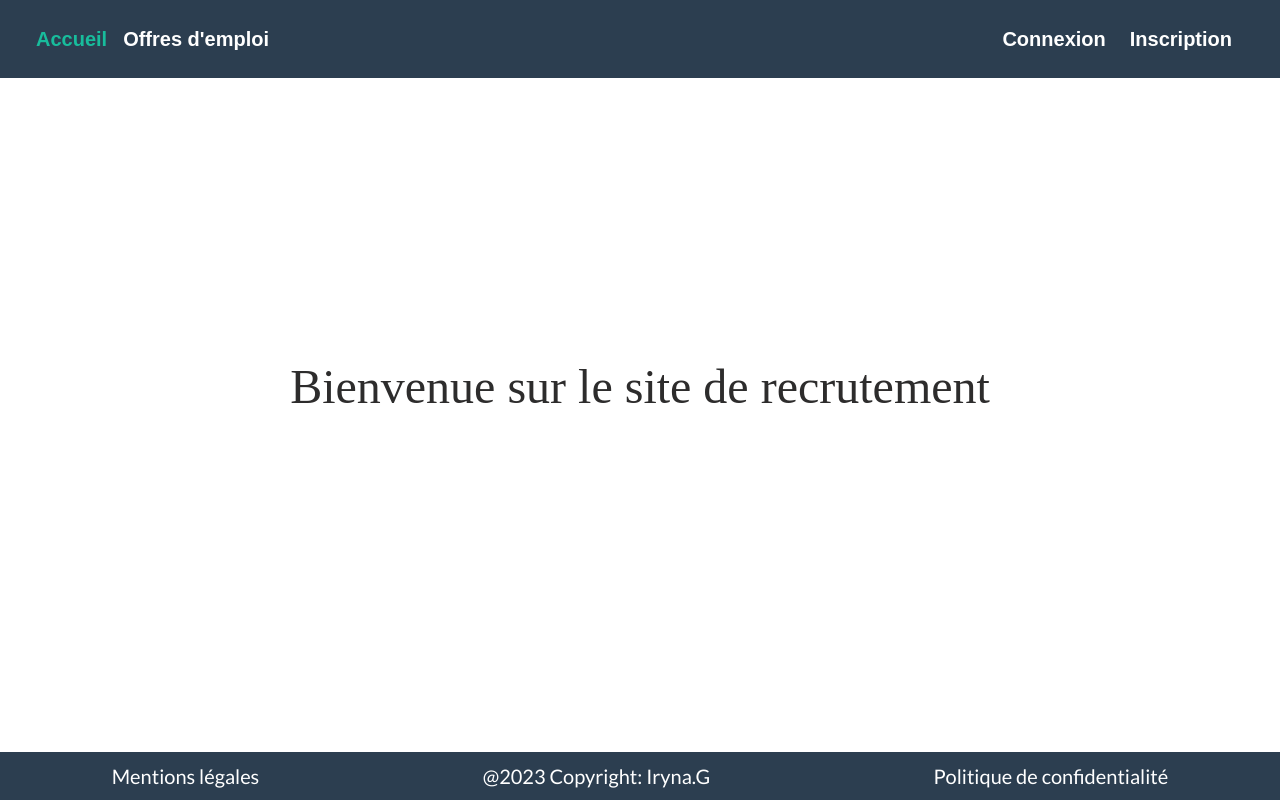
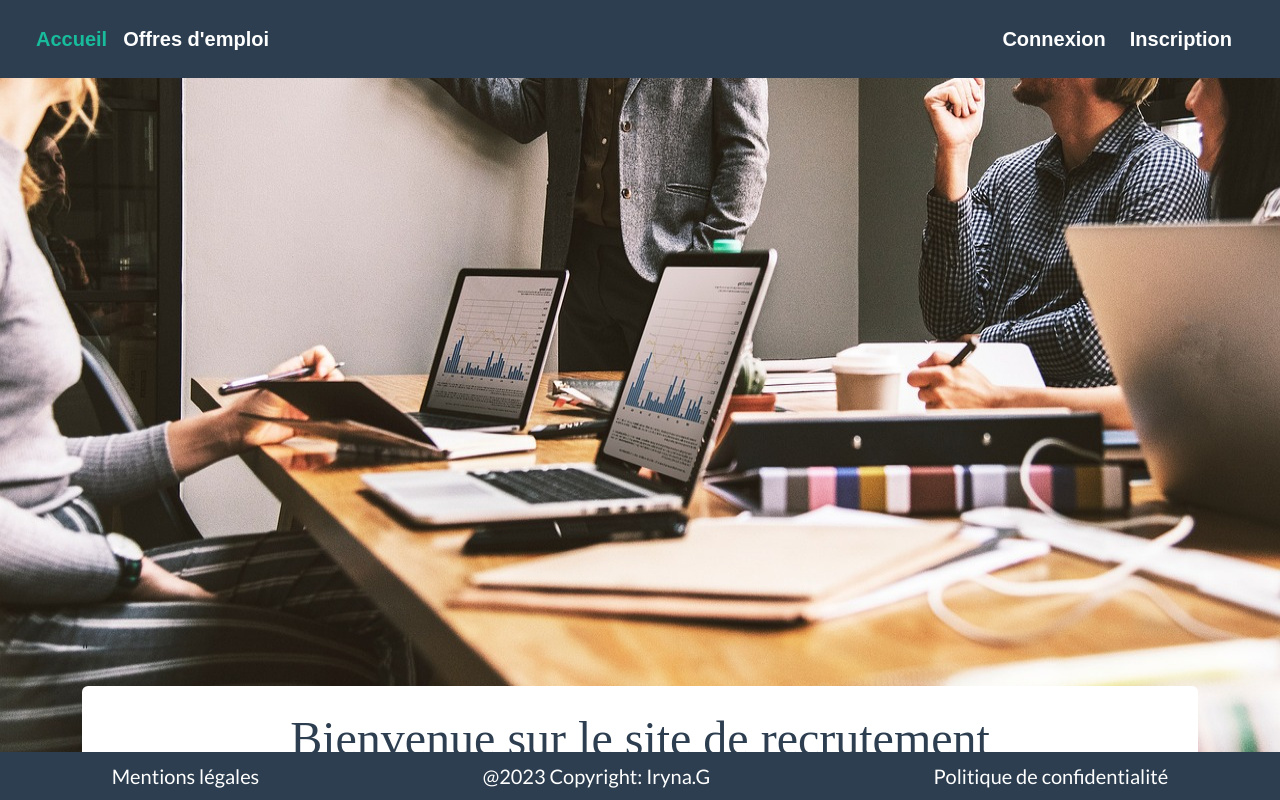
Before and after one commit to letsgowithme/recru_site, a Symfony app: template templates/pages/home/index.html.twig in a window 1280 px wide. Run offline with Twig, Linux system fonts and the light colour scheme; the template is opened without the code that fills it, so the values that code supplies are empty; style sheets or scripts are compiled from the project's sources; some libraries are stand-ins or nearby versions.

Commit message:
connection update

```diff
--- a/public/style.css
+++ b/public/style.css
@@ -1,5 +1,5 @@
 
-
+@media screen and (min-width: 260px) {
 body {
   flex-direction: column;
   display: flex;
@@ -31,21 +31,17 @@ li {
 .hidden {
   display: none;
 }
+.truc {
+  transform: translateX(-50%);
+}
+/* .name_link {
+  margin-left: 130%;
+  transform: translateX(-20%);
+} */
 
-/* .btn {
-  color: white;
-  background-color: rgb(43, 72, 79);
 }
-.navbar {
-  background-color: rgb(7, 106, 103);
-}
-
-.dropdown-menu {
-  background-color: rgb(49, 181, 176);
-}
-.dropdown-item:hover {
-  background-color: rgb(35, 190, 190);
-} */
-/* .show {
-  margin-right: 20%
-} */
+/* @media screen and (min-width: 768px) {
+  .name_link {
+    margin-left: 35%;
+    transform: translateX(-10%);
+  } */
--- a/templates/pages/home/index.html.twig
+++ b/templates/pages/home/index.html.twig
@@ -3,11 +3,11 @@
 	Page d'Accueil
 {% endblock %}
 {% block body %}
-<div class="container">
-<h1 class="text-center">Bienvenue sur le site de recrutement</h1>
+<div class="container"">
+<div class="mt-4">{% include "partials/_job_img.html.twig" %}"</div>
+<h1 class="text-center mt-4 text-primary rounded p-4" style="z-index: 2; position: absolut; top: 50%; left: 50%; background-color: white;">Bienvenue sur le site de recrutement</h1>
+
 <div class="d-flex justify-content-around center">
-{# <button type="button" class="btn btn-primary"><a href="{{ path('security.demand') }}" class="text-decoration-none">Espace candidat</a></button>
-<button type="button" class="btn btn-primary"><a href="{{ path('security.demand') }}" class="text-decoration-none">Espace recruteur</a></button> #}
 </div>
 </div>
 {% endblock %}
--- /dev/null
+++ b/templates/partials/_bg_job_img.html.twig
@@ -0,0 +1,4 @@
+<div style="z-index: -2;" class="mb-2">
+<img src="/assets/images/bg_jobs.jpg" alt="bg" style="position: fixed;
+ top: 0; left: 0; width: 100%; height: 100%; z-index: -2;" class="img-fluid mb-4 sm-h-50" />
+</div>
--- a/templates/partials/_footer.html.twig
+++ b/templates/partials/_footer.html.twig
@@ -1,4 +1,4 @@
-<footer class="d-flex flex-row justify-content-around align-items-center text-center bg-primary mt-5 sm-mb-4" style="width: 100%; height: 3em;">
+<footer class="d-flex flex-row justify-content-around align-items-center text-center bg-primary mt-5 sm-mb-4" style="width: 100%; height: 3em; position: fixed; bottom: 0;">
 
 <div>
 	<a class="nav-link fs-5" href="{{ path('footer.legal_notice') }}" style="color: white;">Mentions légales</a>
--- /dev/null
+++ b/templates/partials/_job_img.html.twig
@@ -0,0 +1,4 @@
+<div style="z-index: -2;" class="mb-2">
+<img src="/assets/images/job.jpg" alt="bg" style="position: fixed;
+ top: 0; left: 0; width: 100%; height: 100%; z-index: -2;" class="img-fluid mb-4 sm-h-50" />
+</div>
--- a/templates/partials/_nav.html.twig
+++ b/templates/partials/_nav.html.twig
@@ -45,9 +45,10 @@
 							<a class="dropdown-item fw-bold" href="/admin">Tableau de bord</a>
 							<div class="dropdown-divider"></div>
 						{% endif %}
-
+							{% if app.user and app.user.isverified is same as true %}
 						<a class="dropdown-item fw-bold" href="{{ path('user.edit', {id : app.user.id}) }}">Modifier le profil</a>
 						<div class="dropdown-divider"></div>
+						{% endif %}
 						<a class="dropdown-item fw-bold" href="{{ path('app_logout')}}">Déconnexion</a>
 										{% endif %}
 											</div>
```
Also changed, not shown: templates/job/index.html.twig (+35 -2 lines), public/assets/images/bg_jobs.jpg (added), public/assets/images/job.jpg (added).
